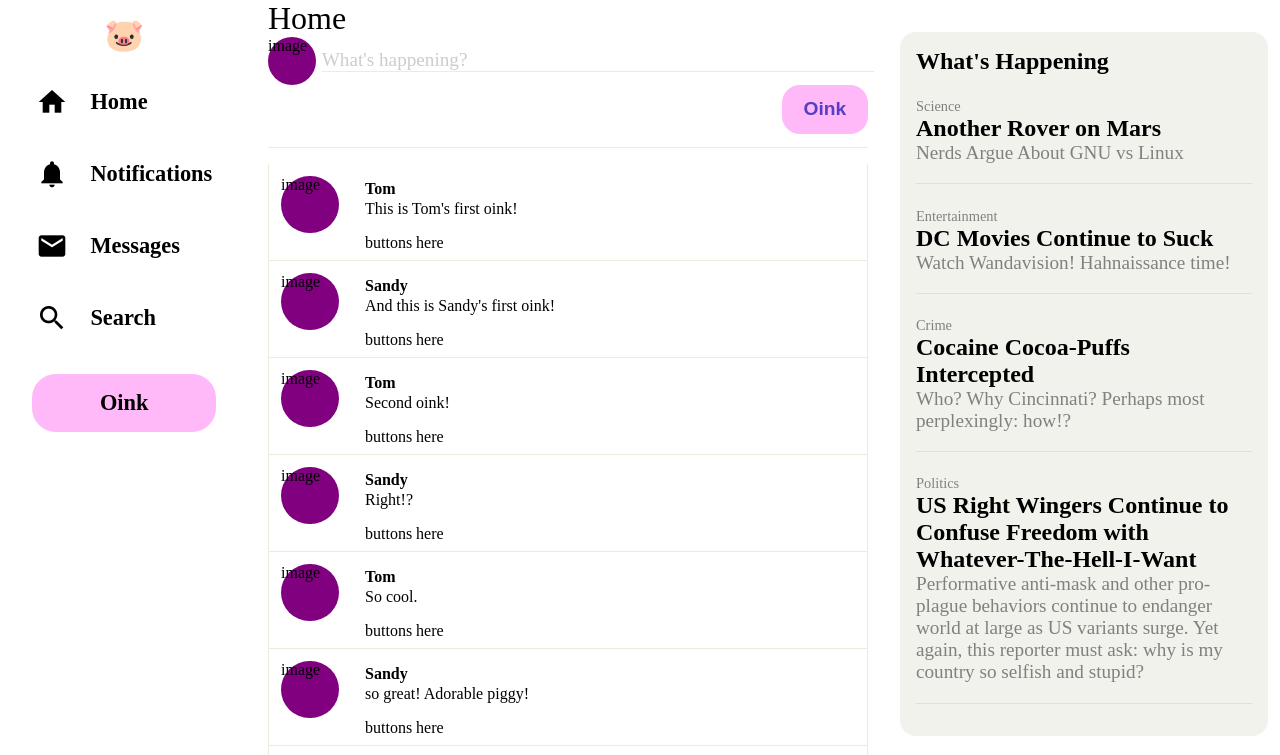
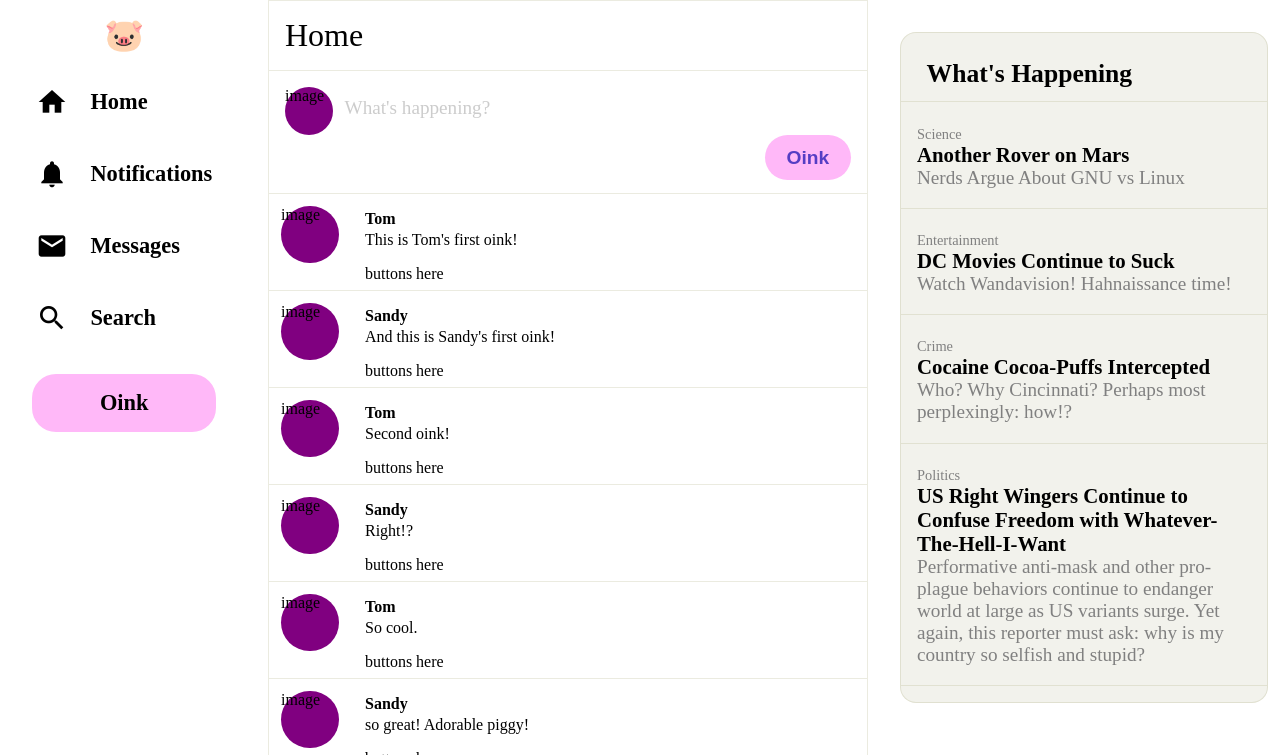
Before and after one commit to ApothecaryOfLight/Oinker, a plain HTML site: page frontend/index.html in a window 1280 px wide. Shown: the top 755 px of the page. Drawn offline with Linux system fonts and the light colour scheme.

Commit message:
Refined CSS styling.

```diff
--- a/frontend/index.html
+++ b/frontend/index.html
@@ -31,34 +31,34 @@
     <div id="menu_container">
       <div id="menu_mascot">&#128055;</div>
       <div id="menu_button_home" class="menu_button">
-        <div id="menu_icon_home" class="material-icons md-42">
+        <div id="menu_icon_home" class="material-icons md-42 unselectable">
           home
         </div>
         <span class="menu_text">Home</span>
       </div>
       <div id="menu_button_notification" class="menu_button">
-        <div id="menu_icon_notification" class="material-icons md-42">
+        <div id="menu_icon_notification" class="material-icons md-42 unselectable">
           notifications
         </div>
         <span class="menu_text">Notifications</span>
       </div>
       <div id="menu_button_email" class="menu_button">
-        <div id="menu_icon_email" class="material-icons md-42">
+        <div id="menu_icon_email" class="material-icons md-42 unselectable">
           email
         </div>
         <span class="menu_text">Messages</span>
       </div>
       <div id="menu_button_search" class="menu_button">
-        <div id="menu_icon_search" class="material-icons md-42">
+        <div id="menu_icon_search" class="material-icons md-42 unselectable">
           search
         </div>
         <span class="menu_text">Search</span>
       </div>
       <div id="menu_button_new_oink">
-        <span id="menu_icon_new_oink" class="material-icons md-42">
+        <span id="menu_icon_new_oink" class="material-icons md-42 unselectable">
           post_add
         </span>
-        <span id="menu_text_new_oink">Oink</span>
+        <span id="menu_text_new_oink" class="unselectable" >Oink</span>
       </div>
     </div>
     <div id="main_container">
--- a/frontend/script.js
+++ b/frontend/script.js
@@ -17,7 +17,6 @@ function attach_to_new_oink() {
     }
   };
   new_oink_message.onclick = (event) => {
-console.dir( new_oink_message );
     if( new_oink_message.innerText == "What's happening?" ) {
       let range = document.createRange();
       let sel = window.getSelection();
--- a/frontend/style.css
+++ b/frontend/style.css
@@ -198,9 +198,12 @@ body {
 #new_oink_container {
   display: grid;
   grid-template-columns: 3em auto;
-  margin-bottom: 1em;
+  /*margin-bottom: 1em;*/
   padding-bottom: .8em;
-  border-bottom: 1px #99996633 solid;
+  padding-top: 1em;
+  padding-left: 1em;
+  padding-right: 1em;
+  border: 1px #99996633 solid;
 }
 #new_oink_icon_container {
   width: 3em;
@@ -219,14 +222,14 @@ body {
   flex-direction: column;
 }
 #new_oink_message {
-  margin-top: .6em;
-  margin-left: .3em;
+  margin-top: .5em;
+  margin-left: .6em;
   border: 0px;
   font-size: 1.2em;
   outline: none;
   width: 100%;
   overflow-wrap: anywhere;
-  border-bottom: 1px #99996633 solid;
+/*  border-bottom: 1px #99996633 solid;*/
   color: #80808066;
 }
 /*#new_oink_message:focus {
@@ -242,16 +245,22 @@ body {
   flex-direction: column;
 }
 #new_oink_button {
-  border-radius: 18px;
+  border-radius: 28px;
+
   background-color: #FFB8F8;
+  color: #0000AAAA;
+
   border: 0px;
   font-size: 1.2em;
   font-weight: bold;
-  color: #0000AAAA;
-  padding: .7em;
+
+  padding: .6em;
+
   width: 4.5em;
+
   align-self: flex-end;
   cursor: pointer;
+  outline: none;
 }
 #new_oink_button:hover {
   background-color: #FFA8ED;
@@ -261,6 +270,10 @@ body {
 /*Oink*/
 #home_container_title {
   font-size: 2em;
+  border-top: 1px #99996633 solid;
+  border-left: 1px #99996633 solid;
+  border-right: 1px #99996633 solid;
+  padding: 0.5em;
 }
 .oink {
   display: grid;
@@ -332,22 +345,31 @@ body {
   margin-top: 2em;
   border-radius: 1em;
   background-color: #99996620;
-  padding: 1em;
+/*  padding: 1em;*/
   margin-left: 2em;
   margin-bottom: 4em;
+  height: fit-content;
+  padding-bottom: 1em;
+  border: 1px #99996633 solid;
 }
 .news_items_title {
-  font-size: 1.5em;
-  font-weight: bold;
-/*  padding-top: .5em;
+  font-size: 1.6em;
+  font-weight: bolder;
+  margin-top: 1em;
+  padding-left: 1em;
   padding-bottom: .5em;
-  padding-left: .5em;*/
+  border-bottom: 1px #99996633 solid;
 }
 .news_item_container {
   border-bottom: 1px #99996633 solid;
   display: flex;
   flex-direction: column;
-  margin-top: 1em;
+  padding-top: 1em;
+  padding-left: 1em;
+  padding-right: 1em;
+}
+.news_item_container:hover {
+  background: #99996610;
 }
 .news_item_topic {
   margin-top: .5em;
@@ -355,7 +377,7 @@ body {
   font-size: .9em;
 }
 .news_item_headline {
-  font-size: 1.5em;
+  font-size: 1.3em;
   font-weight: bold;
 }
 .news_item_message {
@@ -363,3 +385,10 @@ body {
   font-size: 1.2em;
   color: grey;
 }
+
+.unselectable {
+  user-select: none;
+  -moz-user-select: none;
+  -webkit-user-select: none;
+  -ms-user-select: none;
+}
```
